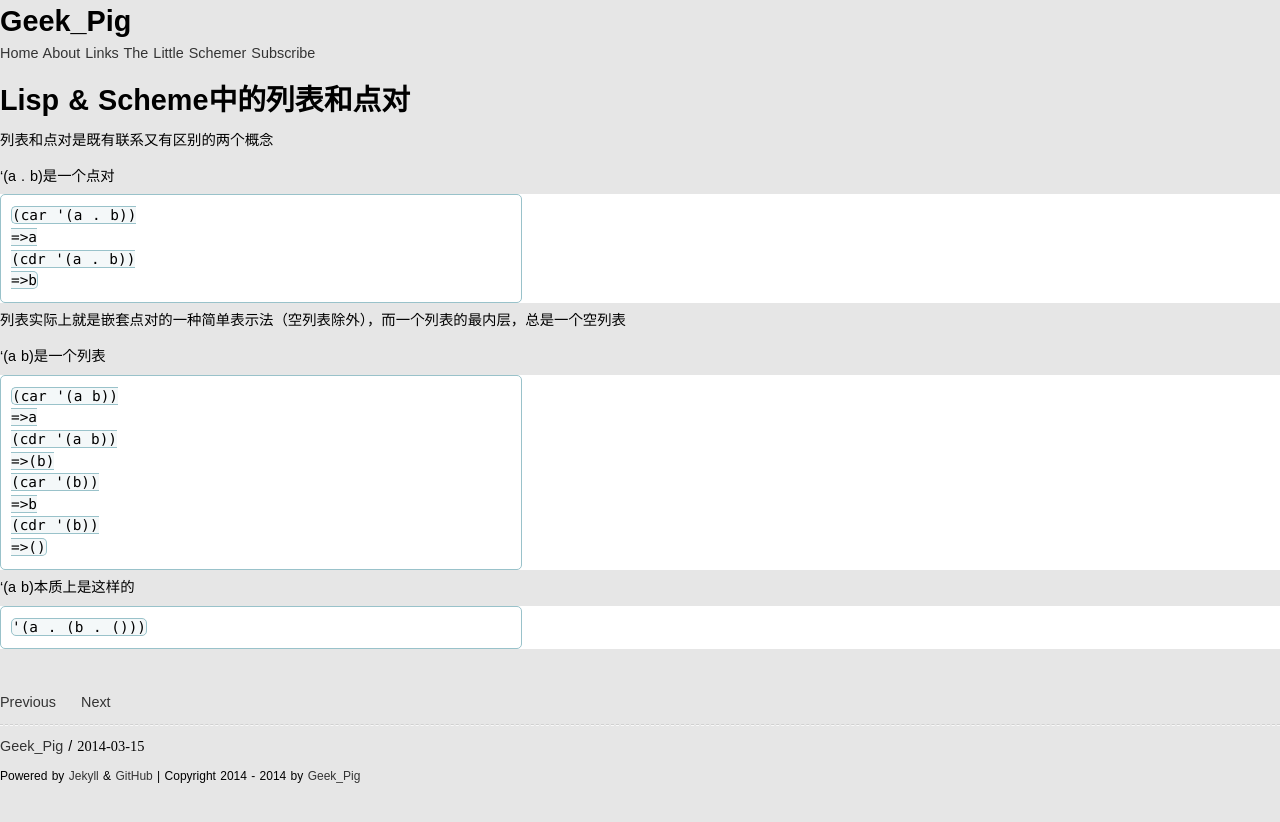
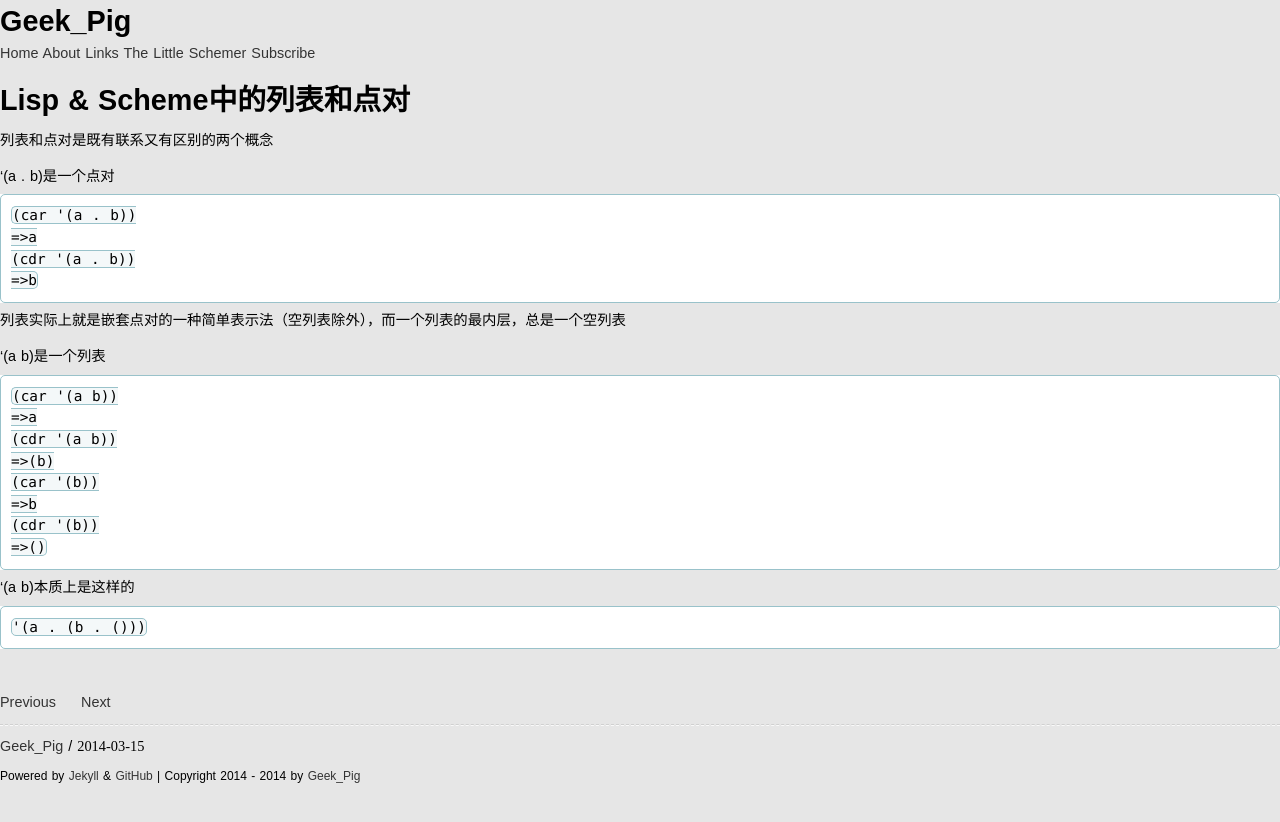
Before and after one commit to rhuichao/uternet.github.io, a Jekyll site: the page built from _posts/2014-03-15-list_and_pair.md, in a window 1280 px wide. Shown: the top 822 px of the page. Built offline with Jekyll 4.4.1, drawn with Linux system fonts in a browser that asks for light colours; some web fonts are replaced; Markdown is read by kramdown in place of the engine named in the settings.

Commit message:
new document posted

```diff
--- a/media/css/style.css
+++ b/media/css/style.css
@@ -87,7 +87,7 @@ code{
 pre {
 
     overflow: auto;
-    width: 500px;
+    /*width: 500px;*/
     padding: 10px;
 
 }
```
